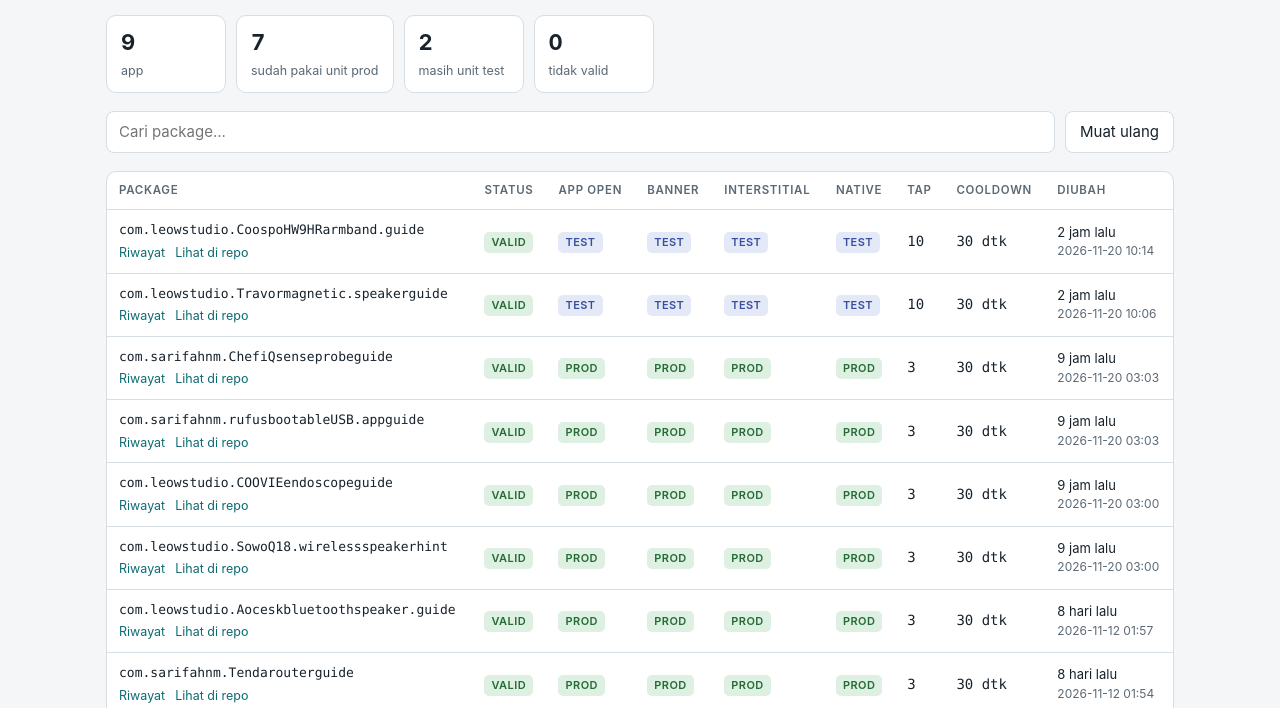
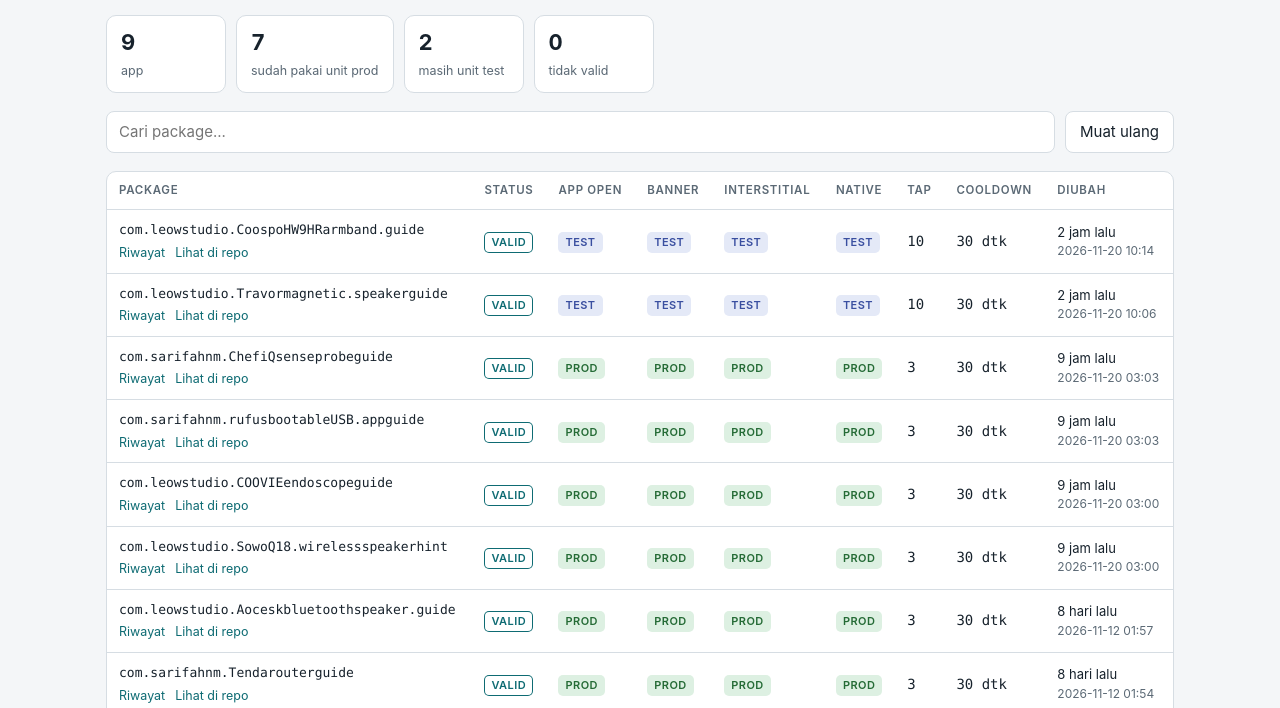
Before and after one commit to SalsabilaEmma/ADP-Ad-Config, a plain HTML site: page index.html in a window 1280 px wide. Shown: the part 92-800 px from the top of the page. Drawn offline with Linux system fonts and the light colour scheme.

Commit message:
Status page: VALID chip outline style, distinct from PROD
Co-Authored-By: Claude Opus 5.5 <noreply@anthropic.com>

```diff
--- a/index.html
+++ b/index.html
@@ -53,7 +53,7 @@ td.when small{display:block;color:var(--muted);font-size:12px}
 .prod{background:var(--prod-bg);color:var(--prod-fg)}
 .off{background:var(--off-bg);color:var(--off-fg)}
 .bad{background:var(--bad-bg);color:var(--bad-fg)}
-.ok{background:var(--prod-bg);color:var(--prod-fg)}
+.ok{background:transparent;color:var(--accent);box-shadow:inset 0 0 0 1px var(--accent)}
 .err{font-size:12.5px;color:var(--bad-fg);margin-top:4px}
 .note{font-size:13px;color:var(--muted)}
 .msg{background:var(--surface);border:1px solid var(--line);border-radius:10px;padding:16px;color:var(--muted)}
```
